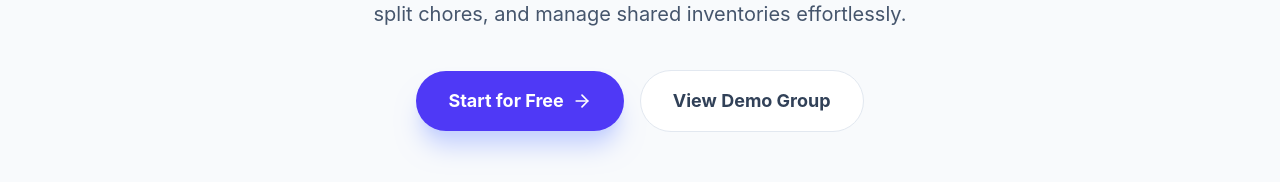
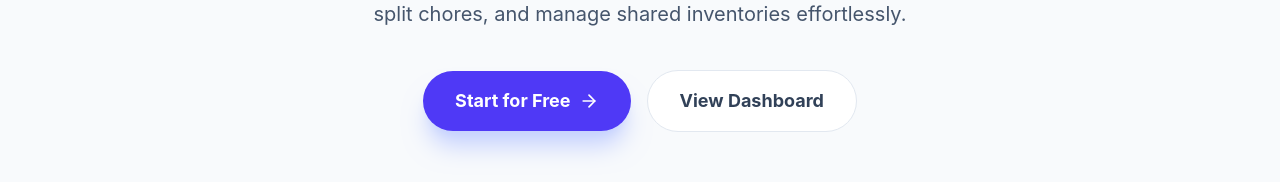
Before and after one commit to DanGhanbari/Divviup, a React (Vite) app in the folder client/: page / in a window 1280 px wide. Shown: the part 453-635 px from the top of the page. Built offline with nearby package versions, Linux system fonts and the light colour scheme; no server answers.

Commit message:
Update Landing Page button text to 'View Dashboard'

```diff
--- a/client/src/pages/LandingPage.jsx
+++ b/client/src/pages/LandingPage.jsx
@@ -42,7 +42,7 @@ const LandingPage = () => {
                                 Start for Free <ArrowRight size={20} />
                             </Link>
                             <Link to="/login" className="w-full sm:w-auto px-8 py-4 bg-white text-slate-700 border border-slate-200 rounded-full text-lg font-bold hover:bg-slate-50 transition">
-                                View Demo Group
+                                View Dashboard
                             </Link>
                         </div>
                     </motion.div>
```
